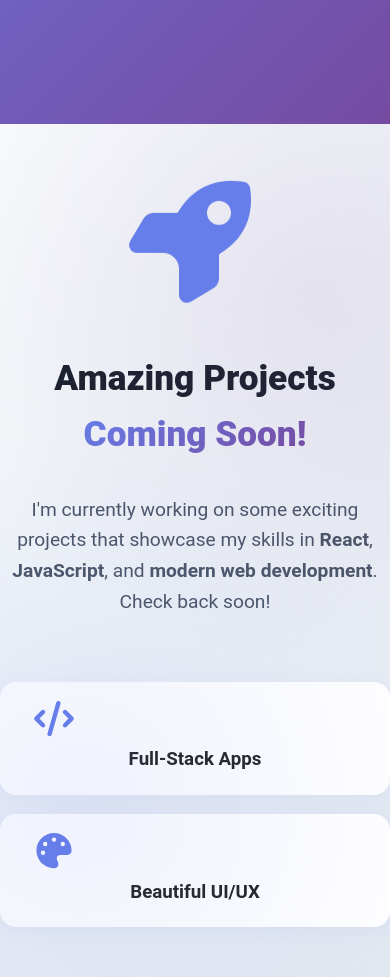
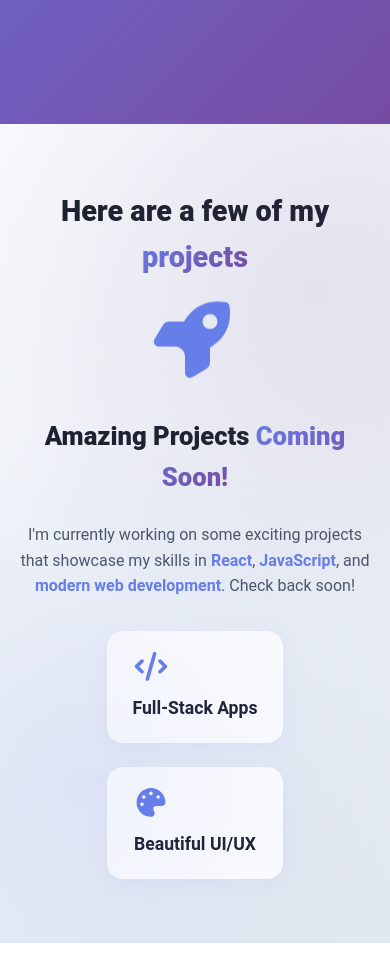
Before and after one commit to jradame/JUSTIN-PORTFOLIO-REACT-1, a React (Create React App) app: page / in a window 390 px wide. Shown: the part 720-1697 px from the top of the page. After the commit the page ends 1663 px from the top, so only its background shows below. Built offline with nearby package versions, Linux system fonts and the light colour scheme.

Commit message:
JUSTIN-PORTFOLIO-REACT-2

```diff
--- a/src/App.css
+++ b/src/App.css
@@ -138,6 +138,52 @@ body {
   width: 100%;
 }
 
+/* Hero with Headshot Layout */
+.hero-content {
+  display: grid;
+  grid-template-columns: 1fr 1.2fr;
+  gap: 4rem;
+  align-items: center;
+  max-width: 1000px;
+  margin: 0 auto;
+}
+
+.hero-image {
+  display: flex;
+  justify-content: center;
+  align-items: center;
+}
+
+.hero-headshot {
+  width: 280px;
+  height: 280px;
+  border-radius: 50%;
+  object-fit: cover;
+  border: 6px solid rgba(255, 255, 255, 0.2);
+  box-shadow: 0 20px 60px rgba(0, 0, 0, 0.3);
+  transition: all 0.3s ease;
+}
+
+.hero-headshot:hover {
+  transform: scale(1.05);
+  box-shadow: 0 25px 80px rgba(0, 0, 0, 0.4);
+}
+
+.hero-text {
+  text-align: left;
+}
+
+.hero-text .hero-title {
+  text-align: left;
+  margin-bottom: 1rem;
+}
+
+.hero-text .hero-subtitle {
+  text-align: left;
+  margin-left: 0;
+  margin-right: 0;
+}
+
 .hero-title {
   font-size: 3.5rem;
   font-weight: 800;
@@ -260,14 +306,14 @@ body {
   60%, 100% { transform: rotate(0deg); }
 }
 
-/* PROJECTS SECTION */
+/* PERFECTLY CENTERED PROJECTS SECTION */
 .projects {
+  height: 100vh;
+  display: flex;
+  justify-content: center;
+  align-items: center;
   background: linear-gradient(135deg, #f8fafc 0%, #e2e8f0 100%);
-  padding: 100px 0;
   position: relative;
-  min-height: 100vh;
-  display: flex;
-  align-items: center;
 }
 
 .projects::before {
@@ -280,6 +326,16 @@ body {
   background: radial-gradient(circle at 20% 80%, rgba(102, 126, 234, 0.1) 0%, transparent 50%),
               radial-gradient(circle at 80% 20%, rgba(118, 75, 162, 0.1) 0%, transparent 50%);
   pointer-events: none;
+}
+
+.projects__wrapper {
+  width: 100%;
+  max-width: 1200px;
+  padding: 0 2rem;
+  display: flex;
+  flex-direction: column;
+  align-items: center;
+  justify-content: center;
 }
 
 .section__title {
@@ -297,21 +353,33 @@ body {
   background-clip: text;
 }
 
-.projects__sidebyside {
-  display: grid;
-  grid-template-columns: 1fr 2fr;
-  align-items: center;
-  gap: 3rem;
-  min-height: 400px;
-  max-width: 1000px;
-  margin: 0 auto;
-  background: transparent;
+.projects__loading {
+  max-width: 800px;
+  text-align: center;
 }
 
-.projects__side--icon {
+.projects__content {
+  display: flex;
+  align-items: center;
+  justify-content: center;
+  gap: 4rem;
+  max-width: 1000px;
+  width: 100%;
+}
+
+.projects__icon-container {
+  flex: 0 0 300px;
   display: flex;
   justify-content: center;
   align-items: center;
+}
+
+.projects__text-container {
+  flex: 1;
+  display: flex;
+  flex-direction: column;
+  align-items: flex-start;
+  max-width: 500px;
 }
 
 .projects__rocket {
@@ -321,21 +389,15 @@ body {
 }
 
 @keyframes float {
-  0%, 100% { transform: translateY(0px);}
-  50%      { transform: translateY(-16px);}
-}
-
-.projects__side--content {
-  display: flex;
-  flex-direction: column;
-  gap: 2rem;
-  justify-content: center;
+  0%, 100% { transform: translateY(0px); }
+  50% { transform: translateY(-16px); }
 }
 
 .coming-soon__title {
   font-size: 2.2rem;
   font-weight: 800;
   color: #1a202c;
+  margin-bottom: 1.5rem;
 }
 
 .coming-soon__title .blue {
@@ -349,6 +411,12 @@ body {
   font-size: 1.2rem;
   color: #4a5568;
   margin-bottom: 2rem;
+  line-height: 1.6;
+}
+
+.coming-soon__description strong {
+  color: #667eea;
+  font-weight: 600;
 }
 
 .coming-soon__features {
@@ -358,18 +426,32 @@ body {
 
 .feature {
   background: white;
-  padding: 1.2rem 2rem;
+  padding: 1.5rem 2rem;
   border-radius: 1rem;
   box-shadow: 0 4px 20px rgba(102, 126, 234, 0.07);
   text-align: center;
-  min-width: 160px;
+  min-width: 180px;
+  transition: all 0.3s ease;
+  border: 2px solid transparent;
+}
+
+.feature:hover {
+  transform: translateY(-5px);
+  box-shadow: 0 8px 30px rgba(102, 126, 234, 0.15);
+  border-color: rgba(102, 126, 234, 0.2);
 }
 
 .feature__icon {
   font-size: 2.2rem;
   color: #667eea;
-  margin-bottom: 0.6rem;
+  margin-bottom: 0.8rem;
   display: block;
+}
+
+.feature h3 {
+  font-size: 1.1rem;
+  font-weight: 700;
+  color: #1a202c;
 }
 
 /* MODAL OVERLAY & ANIMATIONS */
@@ -990,18 +1072,34 @@ body {
   transform: scale(1.05);
 }
 
-/* RESPONSIVE DESIGN */
+/* RESPONSIVE DESIGN FOR PROJECTS */
 @media (max-width: 900px) {
-  .projects__sidebyside {
-    grid-template-columns: 1fr;
-    gap: 1rem;
+  .projects {
+    height: auto;
+    padding: 4rem 0;
   }
-  .projects__side--icon {
-    margin-bottom: 2rem;
+
+  .projects__content {
+    flex-direction: column;
+    gap: 2rem;
+    text-align: center;
   }
+
+  .projects__icon-container,
+  .projects__text-container {
+    flex: none;
+    width: 100%;
+    max-width: none;
+    align-items: center;
+  }
+
+  .projects__text-container {
+    align-items: center;
+  }
+
   .coming-soon__features {
-    flex-direction: column;
-    gap: 1.2rem;
+    justify-content: center;
+    flex-wrap: wrap;
   }
 }
 
@@ -1021,6 +1119,26 @@ body {
   .hero {
     padding: 1rem;
     padding-top: 100px;
+  }
+
+  .hero-content {
+    grid-template-columns: 1fr;
+    gap: 2rem;
+    text-align: center;
+  }
+
+  .hero-headshot {
+    width: 200px;
+    height: 200px;
+  }
+
+  .hero-text {
+    text-align: center;
+  }
+
+  .hero-text .hero-title,
+  .hero-text .hero-subtitle {
+    text-align: center;
   }
 
   .hero-title {
@@ -1051,12 +1169,31 @@ body {
     font-size: 1.2rem;
   }
 
-  .projects {
-    padding: 50px 0;
+  .section__title {
+    font-size: 2rem;
+    margin-bottom: 2rem;
   }
 
-  .section__title {
-    font-size: 2rem;
+  .projects__rocket {
+    font-size: 6rem;
+  }
+
+  .coming-soon__title {
+    font-size: 1.8rem;
+  }
+
+  .coming-soon__description {
+    font-size: 1.1rem;
+  }
+
+  .coming-soon__features {
+    flex-direction: column;
+    gap: 1.5rem;
+  }
+
+  .feature {
+    min-width: auto;
+    padding: 1.2rem 1.5rem;
   }
 
   .modal {
@@ -1211,6 +1348,39 @@ body {
 }
 
 @media (max-width: 480px) {
+  .projects__wrapper {
+    padding: 0 1rem;
+  }
+
+  .section__title {
+    font-size: 1.8rem;
+  }
+
+  .projects__rocket {
+    font-size: 5rem;
+  }
+
+  .coming-soon__title {
+    font-size: 1.6rem;
+  }
+
+  .coming-soon__description {
+    font-size: 1rem;
+  }
+
+  .feature__icon {
+    font-size: 1.8rem;
+  }
+
+  .projects__content {
+    gap: 1.5rem;
+  }
+
+  .hero-headshot {
+    width: 150px;
+    height: 150px;
+  }
+
   .hero-title {
     font-size: 2rem;
   }
--- a/src/components/Projects.jsx
+++ b/src/components/Projects.jsx
@@ -1,25 +1,45 @@
 import React from 'react';
 import { FontAwesomeIcon } from '@fortawesome/react-fontawesome';
 import { faRocket, faCode, faPalette } from '@fortawesome/free-solid-svg-icons';
+import Skeleton from 'react-loading-skeleton';
 
-const Projects = ({ loading }) => (
+const Projects = ({ loading }) => {
+  return (
     <section id="projects" className="projects">
-    <div className="container projects__sidebyside">
-      <div className="projects__side projects__side--icon">
+      <div className="projects__wrapper">
+        <h1 className="section__title">
+          Here are a few of my <span className="blue">projects</span>
+        </h1>
+
+        {loading ? (
+          <div className="projects__loading">
+            <Skeleton height={300} style={{ marginBottom: '2rem' }} />
+            <Skeleton height={60} width="300px" style={{ margin: '0 auto 1rem' }} />
+            <Skeleton height={20} width="500px" style={{ margin: '0 auto' }} />
+          </div>
+        ) : (
+          <div className="projects__content">
+            <div className="projects__icon-container">
               <FontAwesomeIcon icon={faRocket} className="projects__rocket" />
             </div>
-      <div className="projects__side projects__side--content">
+
+            <div className="projects__text-container">
               <h2 className="coming-soon__title">
                 Amazing Projects <span className="blue">Coming Soon!</span>
               </h2>
+
               <p className="coming-soon__description">
-          I'm currently working on some exciting projects that showcase my skills in <strong>React</strong>, <strong>JavaScript</strong>, and <strong>modern web development</strong>. Check back soon!
+                I'm currently working on some exciting projects that showcase my skills in
+                <strong> React</strong>, <strong>JavaScript</strong>, and <strong>modern web development</strong>.
+                Check back soon!
               </p>
+
               <div className="coming-soon__features">
                 <div className="feature">
                   <FontAwesomeIcon icon={faCode} className="feature__icon" />
                   <h3>Full-Stack Apps</h3>
                 </div>
+
                 <div className="feature">
                   <FontAwesomeIcon icon={faPalette} className="feature__icon" />
                   <h3>Beautiful UI/UX</h3>
@@ -27,7 +47,10 @@ const Projects = ({ loading }) => (
               </div>
             </div>
           </div>
+        )}
+      </div>
     </section>
   );
+};
 
 export default Projects;
```
Lines whose indentation alone changed are shown as unchanged.
